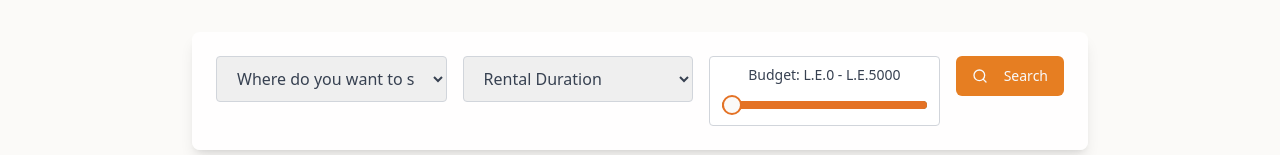
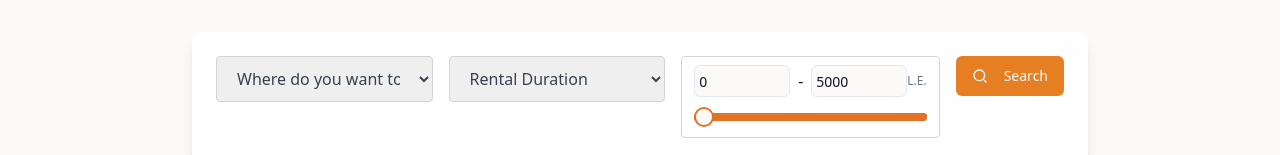
Before and after one commit to KhalidAlansary/the-nest, a React (Vite) app: page /properties in a window 1280 px wide. Shown: the part 176-331 px from the top of the page. Built offline with nearby package versions, Linux system fonts and the light colour scheme.

Commit message:
Feat: Implement budget slider on properties page
The budget slider was implemented on the properties page, replacing the budget dropdown. The slider allows users to input a minimum and maximum price. The slider was removed from the hero section.

```diff
--- a/src/components/home/HeroSection.tsx
+++ b/src/components/home/HeroSection.tsx
@@ -13,8 +13,8 @@ const HeroSection = () => {
           Discover the perfect rental property for your daily, weekly, or monthly stay. Your comfort is our priority.
         </p>
 
-        {/* Search Form */}
-        <SearchBar className="max-w-4xl mx-auto animate-slide-up" />
+        {/* Search Form - without price inputs */}
+        <SearchBar className="max-w-4xl mx-auto animate-slide-up" showPriceInputs={false} />
       </div>
     </div>
   );
--- a/src/components/search/SearchBar.tsx
+++ b/src/components/search/SearchBar.tsx
@@ -4,12 +4,14 @@ import { useNavigate, useSearchParams } from 'react-router-dom';
 import { Search } from "lucide-react";
 import { Button } from "@/components/ui/button";
 import { Slider } from "@/components/ui/slider";
+import { Input } from "@/components/ui/input";
 
 interface SearchBarProps {
   className?: string;
+  showPriceInputs?: boolean;
 }
 
-const SearchBar = ({ className = "" }: SearchBarProps) => {
+const SearchBar = ({ className = "", showPriceInputs = false }: SearchBarProps) => {
   const [searchParams] = useSearchParams();
   const navigate = useNavigate();
 
@@ -21,11 +23,38 @@ const SearchBar = ({ className = "" }: SearchBarProps) => {
     parseInt(searchParams.get('maxPrice') || '5000')
   ]);
 
+  const [minPrice, setMinPrice] = useState(priceRange[0].toString());
+  const [maxPrice, setMaxPrice] = useState(priceRange[1].toString());
+
+  // Update slider when inputs change
+  useEffect(() => {
+    const min = parseInt(minPrice) || 0;
+    const max = parseInt(maxPrice) || 5000;
+
+    if (min < max) {
+      setPriceRange([min, max]);
+    }
+  }, [minPrice, maxPrice]);
+
+  // Update inputs when slider changes
+  useEffect(() => {
+    setMinPrice(priceRange[0].toString());
+    setMaxPrice(priceRange[1].toString());
+  }, [priceRange]);
+
   const handleSearch = () => {
     navigate({
       pathname: "/properties",
       search: `?location=${location}&duration=${duration}&minPrice=${priceRange[0]}&maxPrice=${priceRange[1]}`
     });
+  };
+
+  const handleMinPriceChange = (e: React.ChangeEvent<HTMLInputElement>) => {
+    setMinPrice(e.target.value);
+  };
+
+  const handleMaxPriceChange = (e: React.ChangeEvent<HTMLInputElement>) => {
+    setMaxPrice(e.target.value);
   };
 
   return (
@@ -61,9 +90,33 @@ const SearchBar = ({ className = "" }: SearchBarProps) => {
             <option value="monthly">Monthly</option>
           </select>
         </div>
+        {showPriceInputs && (
           <div className="flex-1">
             <div className="px-3 py-2 border border-gray-300 rounded bg-white">
-            <p className="text-gray-700 text-sm mb-2">Budget: L.E.{priceRange[0]} - L.E.{priceRange[1]}</p>
+              <div className="flex justify-between items-center mb-2">
+                <div className="flex items-center">
+                  <Input
+                    type="number"
+                    min="0"
+                    max="4900"
+                    value={minPrice}
+                    onChange={handleMinPriceChange}
+                    className="w-24 text-sm p-1 h-8"
+                    placeholder="Min"
+                  />
+                  <span className="mx-2">-</span>
+                  <Input
+                    type="number"
+                    min="100"
+                    max="5000"
+                    value={maxPrice}
+                    onChange={handleMaxPriceChange}
+                    className="w-24 text-sm p-1 h-8"
+                    placeholder="Max"
+                  />
+                </div>
+                <span className="text-xs text-gray-500">L.E.</span>
+              </div>
               <Slider
                 value={priceRange}
                 min={0}
@@ -74,6 +127,7 @@ const SearchBar = ({ className = "" }: SearchBarProps) => {
               />
             </div>
           </div>
+        )}
         <Button
           className="bg-nest-primary hover:bg-nest-primary/90"
           onClick={handleSearch}
--- a/src/pages/Properties.tsx
+++ b/src/pages/Properties.tsx
@@ -49,7 +49,7 @@ const Properties = () => {
             <p className="text-gray-600 max-w-3xl mx-auto mb-8">
               Browse our curated selection of premium properties designed for short-term and extended stays.
             </p>
-            <SearchBar className="max-w-4xl mx-auto mb-8" />
+            <SearchBar className="max-w-4xl mx-auto mb-8" showPriceInputs={true} />
           </div>
 
           <div className="grid grid-cols-1 md:grid-cols-2 lg:grid-cols-3 gap-8">
```
Lines whose indentation alone changed are shown as unchanged.
